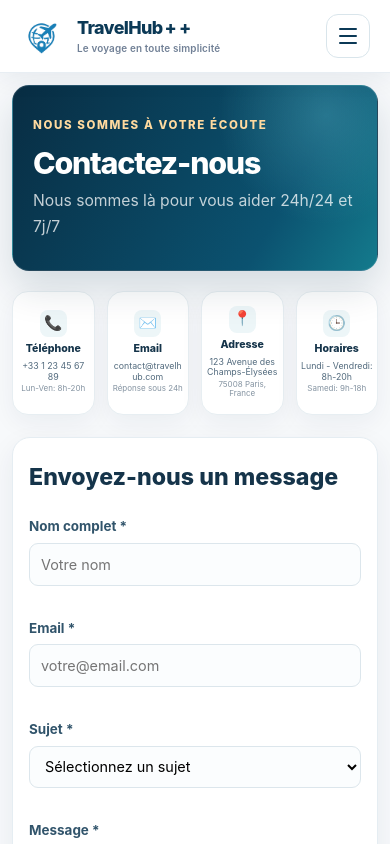
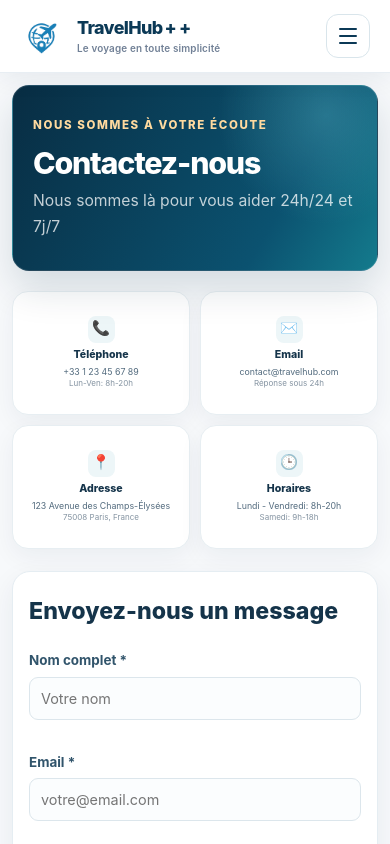
Before and after one commit to SaifEddineDev/projet-soa, a React (Create React App) app: page /contact in a window 390 px wide. Shown: the top 844 px of the page. Built offline with nearby package versions, Linux system fonts and the light colour scheme; no server answers.

Commit message:
Align contact cards with hero and mobile grid

```diff
--- a/src/site-polish.css
+++ b/src/site-polish.css
@@ -668,8 +668,11 @@ img { max-width: 100%; }
   .main-content:not(:has(.admin-container)) .contact-info .info-card p { margin-bottom: 2px; font-size: .55rem; line-height: 1.2; }
   .main-content:not(:has(.admin-container)) .contact-info .info-card .info-sub { font-size: .5rem; }
 }
-.main-content:not(:has(.admin-container)) .contact-page .contact-info { display: grid !important; width: min(100%, 1080px); grid-template-columns: repeat(4, minmax(0, 1fr)) !important; gap: 12px; margin: 0 auto; }
+.main-content:not(:has(.admin-container)) .contact-page .contact-info { display: grid !important; width: 100%; max-width: none; grid-template-columns: repeat(4, minmax(0, 1fr)) !important; gap: 12px; margin: 0; }
 .main-content:not(:has(.admin-container)) .contact-page .contact-info .info-card { width: 100%; min-width: 0; }
+@media (max-width: 640px) {
+  .main-content:not(:has(.admin-container)) .contact-page .contact-info { grid-template-columns: repeat(2, minmax(0, 1fr)) !important; gap: 10px; }
+}
 
 .main-content:not(:has(.admin-container)) .reservations-page { width: min(100%, 1200px); max-width: 1200px; margin: 0 auto; padding: 0; }
 .main-content:not(:has(.admin-container)) .reservations-container { display: grid; gap: 20px; min-width: 0; }
```
